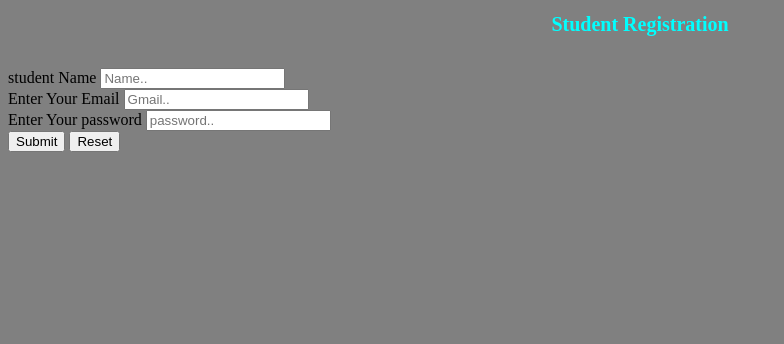
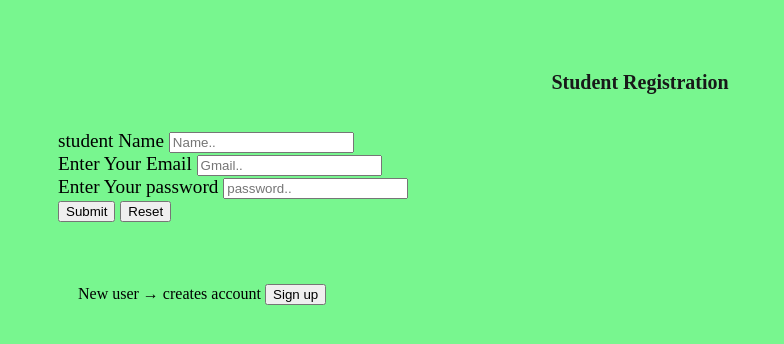
Before and after one commit to majharulislamnoman041-beep/student_registration_project, a plain HTML site: page login.html in a window 1280 px wide. Shown: the whole page, without its empty margins (0-784 px from the left). Drawn offline with Linux system fonts and the light colour scheme.

Commit message:
style addded

```diff
--- a/login.html
+++ b/login.html
@@ -38,7 +38,8 @@
 
 </form>
 
-
+<label class="Signup">New user → creates account</label>
+<input type="button" value="Sign up">
 
 </body>
 </html>
--- a/style.css
+++ b/style.css
@@ -1,8 +1,22 @@
 h1{
     font-size: 20px;
     font-weight: bold;
-    color: aqua;
+    color: rgb(24, 25, 25);
 }
 body{
-    background-color: gray;
+    background-color: rgb(120, 246, 143);
+    padding: 10px;
+    border-radius: 10;
+
 }
+
+form{
+
+    padding: 40px;
+    font-size: larger;
+
+}
+.Signup{
+    margin-left:60px ;
+
+}
```
